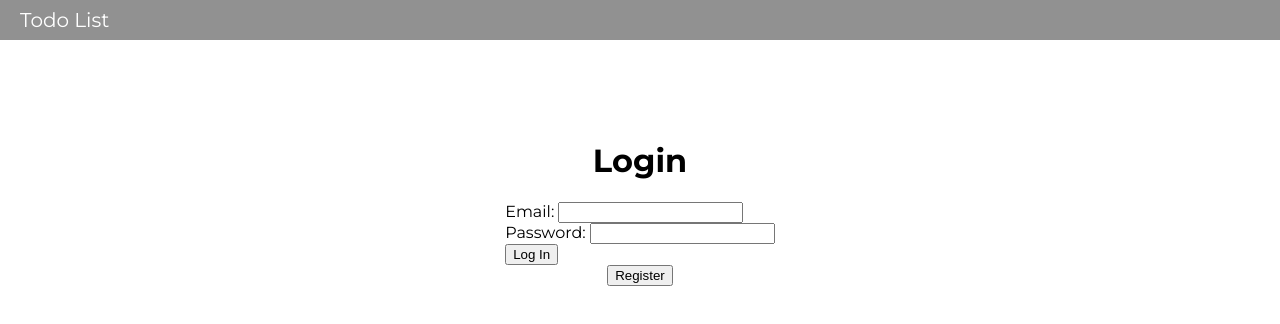
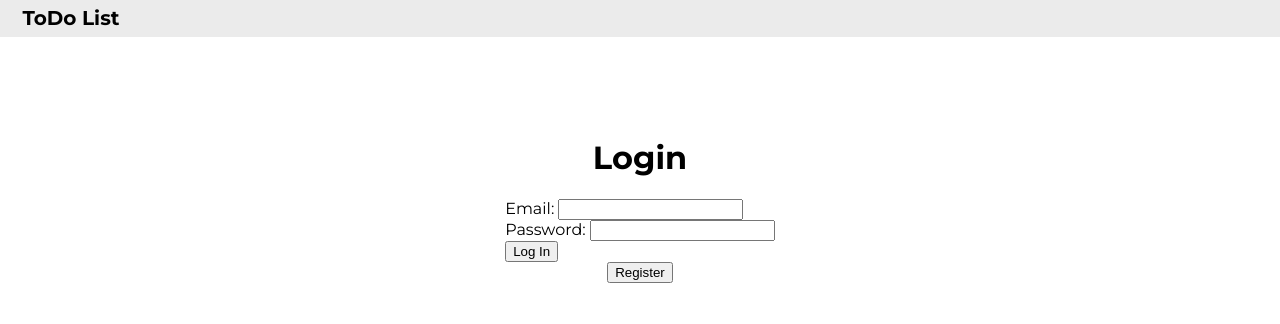
Before and after one commit to hongshenggg/React-ToDo-App, a React (Create React App) app: page /login in a window 1280 px wide. Shown: the top 324 px of the page. Built offline with nearby package versions, Linux system fonts and the light colour scheme.

Commit message:
Added logout feature

```diff
--- a/package.json
+++ b/package.json
@@ -8,7 +8,6 @@
     "@testing-library/react": "^13.1.1",
     "@testing-library/user-event": "^13.5.0",
     "bcryptjs": "^2.4.3",
-    "concurrently": "^7.1.0",
     "cors": "^2.8.5",
     "dotenv": "^10.0.0",
     "express": "^4.18.0",
@@ -26,7 +25,7 @@
     "test": "react-scripts test",
     "eject": "react-scripts eject",
     "serverDev": "nodemon server/server.js",
-    "dev": "concurrently \"start\" \"serverDev\""
+    "server": "node server/server.js"
   },
   "eslintConfig": {
     "extends": [
--- a/src/App.js
+++ b/src/App.js
@@ -9,12 +9,16 @@ import {Router} from "@reach/router";
 export default function App() {
   const [user, setUser] = useState();
 
+  function logout() {
+    setUser(null);
+  }
+
   return (
     <div>
-      <Navbar/>
+      <Navbar user={user} logout={logout}/>
       <Router>
         <AppPage user={user} path="/"/>
-        <LoginPage setUser={setUser} path="/login"/>
+        <LoginPage login={setUser} path="/login"/>
         <NotFoundPage default/>
       </Router>
     </div>
--- a/src/components/LoginSection.js
+++ b/src/components/LoginSection.js
@@ -19,7 +19,7 @@ export default function LoginSection(props) {
     const res = await post('/users/login', params);
     const data = await res.json();
     if (res.status === 200) {
-      props.setUser(data);
+      props.login(data);
       navigate('/');
     } else {
       setMessage(data.message);
--- a/src/components/Navbar.css
+++ b/src/components/Navbar.css
@@ -1,12 +1,27 @@
 .navbar {
   display: flex;
   align-items: center;
-  background-color: var(--main-grey);
-  color: white;
-  height: 40px;
+  justify-content: space-between;
+  background-color: var(--secondary-grey);
+  padding: 0.4em 1.4em;
 }
 
 .left-section {
   font-size: 20px;
-  margin-left: 20px;
+  font-weight: bold;
 }
+
+.logout-button {
+  border: none;
+  border-radius: 4px;
+  cursor: pointer;
+  padding: 0.5em 1em;
+  transition: 0.2s;
+  background: none;
+  font-size: 1em;
+  font-weight: bold;
+}
+
+.logout-button:hover {
+  color: var(--tooltip-grey);
+}
--- a/src/components/Navbar.js
+++ b/src/components/Navbar.js
@@ -4,7 +4,10 @@ import "./Navbar.css";
 export default function Navbar(props) {
   return (
     <nav className="navbar">
-      <div className="left-section">Todo List</div>
+      <div className="left-section">ToDo List</div>
+      <div className="right-section">
+        {props.user ? <button className="logout-button" onClick={props.logout}>Logout</button> : <></>}
+      </div>
     </nav>
   )
 }
--- a/src/pages/LoginPage.js
+++ b/src/pages/LoginPage.js
@@ -9,7 +9,7 @@ export default function LoginPage(props) {
   if (!register) {
     return (
       <div className='userInputContainer'>
-        <LoginSection setUser={props.setUser}/>
+        <LoginSection login={props.login}/>
         <button onClick={() => {
           setRegister(true);
         }}>Register</button>
```
Also changed, not shown: 1 other file (tests, documents, lock files or other folders).
